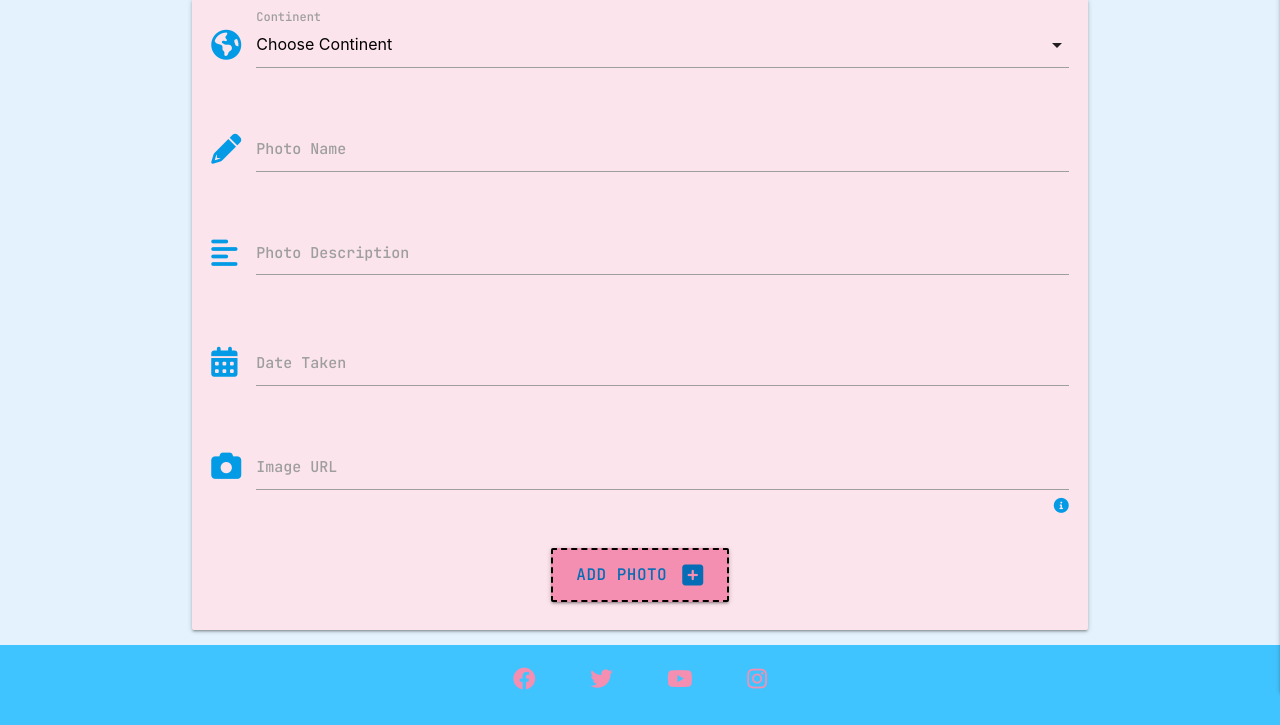
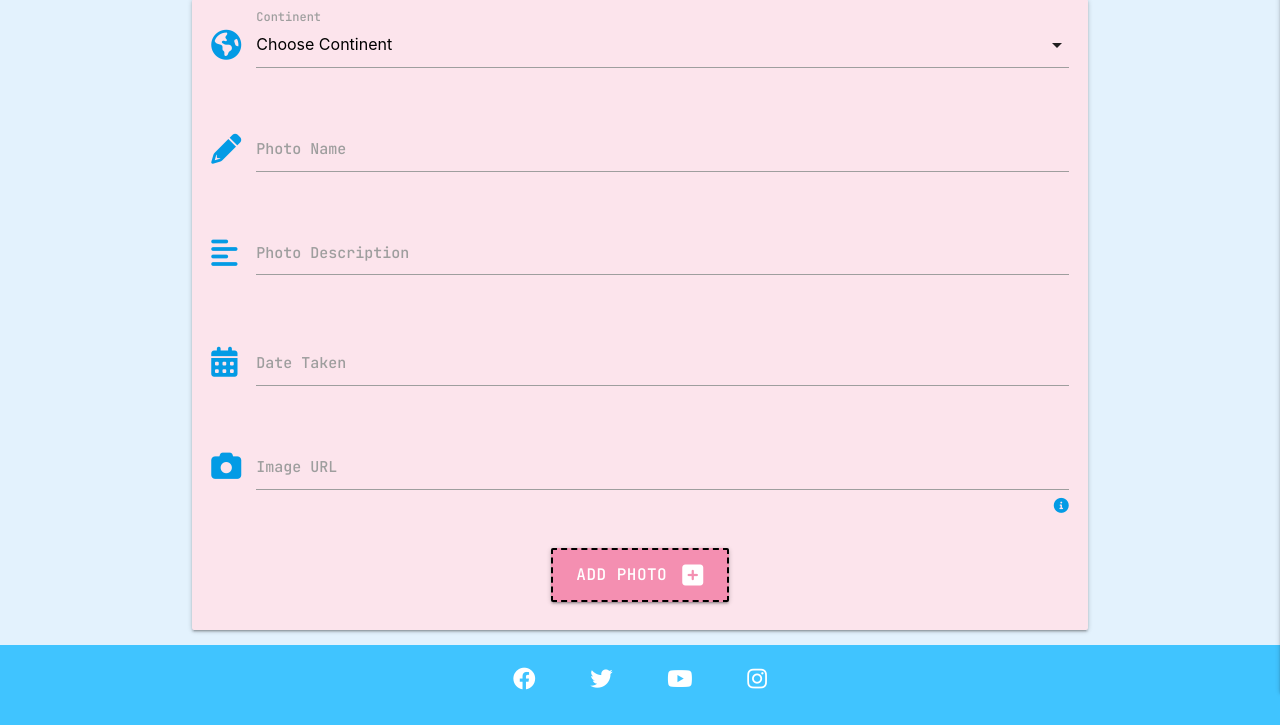
Before and after one commit to sara5491/ArchiveTheAdventure, a Flask app: page /add_photo in a window 1280 px wide. Shown: the part 168-893 px from the top of the page. Run offline with Flask 2, Linux system fonts and the light colour scheme; data that the repository does not hold is empty; some libraries are stand-ins or nearby versions.

Commit message:
change social media icon colour

```diff
--- a/static/css/style.css
+++ b/static/css/style.css
@@ -64,10 +64,6 @@ h6 {
     text-shadow: 2px 2px 2px rgba(0,0,0,0.8)
 }
 
-.pink.lighten-3 {
-  margin-bottom: 10px;
-}
-
 /* NAV BAR */
 .nav-extended {
   background-color: #40c4ff;
@@ -123,7 +119,7 @@ h6 {
 }
 
 .button-submit {
-  color: #046db5;
+  color: #ffffff;
   border: 2px dashed #000;
   box-sizing: border-box;
   font-size: 16px;
@@ -135,6 +131,10 @@ h6 {
 
 .btn-large:hover {
   background-color: #80d8ff;
+}
+
+.pink.lighten-3, .light-blue.lighten-3 {
+  margin-bottom: 10px;
 }
 
 /* IMAGE CARDS */
@@ -296,7 +296,7 @@ footer {
   font-size: 150%;
   margin: 1%;
   padding: 10px;
-  color: #f48fb1;
+  color: #ffffff;
 }
 
 /* MEDIA QUERIES */
```
